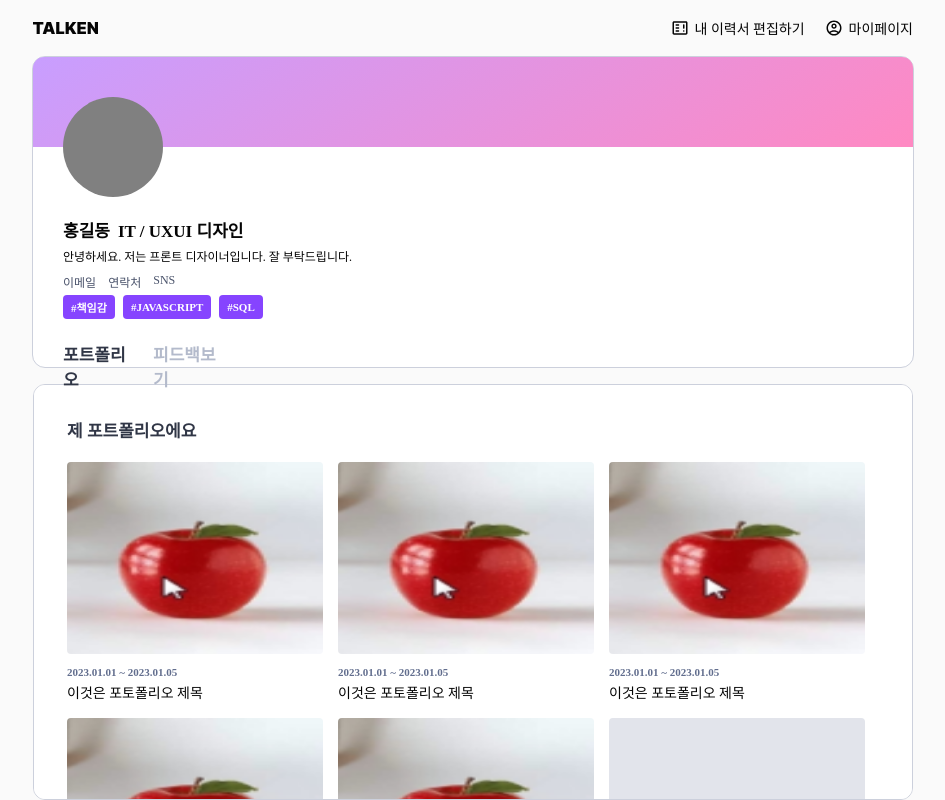
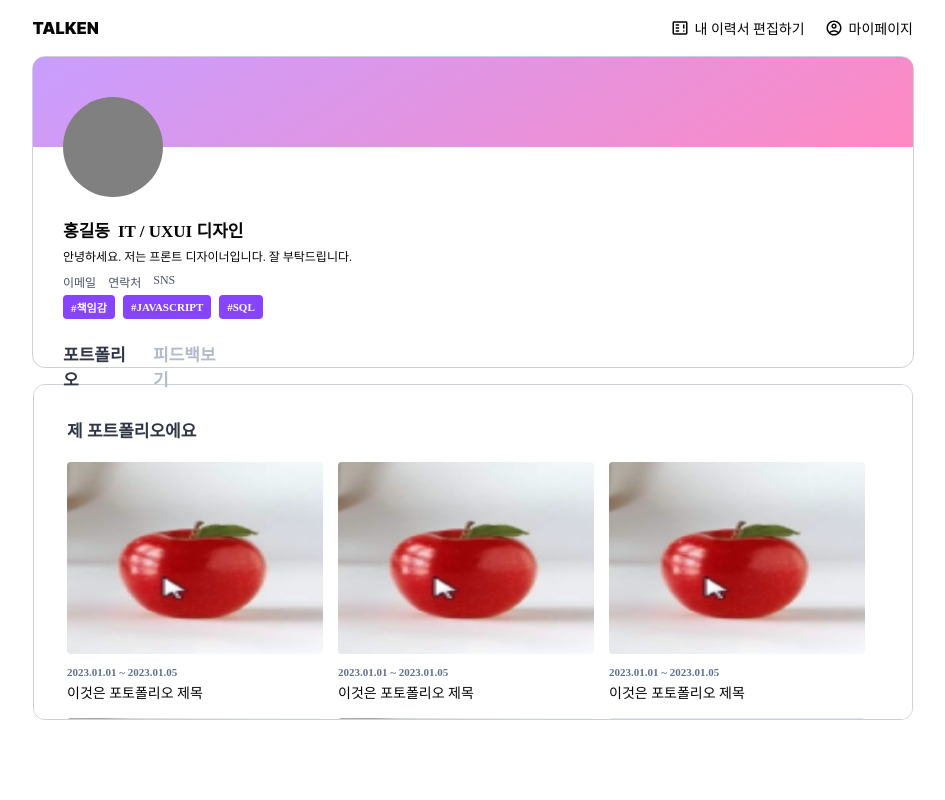
Before and after one commit to starting-front/gunyongbok, a React (Vite) app: page /myportfolio in a window 1280 px wide. Shown: the whole page, without its empty margins (167-1112 px from the left). Built offline with nearby package versions, Linux system fonts and the light colour scheme.

Commit message:
feat: 헤더 수정 및 디자인 수정

```diff
--- a/src/components/Profile/ProfileContainer.tsx
+++ b/src/components/Profile/ProfileContainer.tsx
@@ -48,7 +48,7 @@ const TabContainer = styled.div`
   gap: 16px;
   box-sizing: border-box;
   @media (max-width: 599px) {
-    padding-left: 16px;
+    left: 15px;
   }
 `;
 
--- a/src/pages/Portfolio/Portfolio.tsx
+++ b/src/pages/Portfolio/Portfolio.tsx
@@ -14,8 +14,7 @@ import PortfolioContent from "../../components/Wrapper/Portfolio/PortfolioConten
 
 const TopContainer = styled.div`
   width: 100%;
-  height: 100vh;
-  background-color: #fafafa;
+  height: 720px;
   display: flex;
   flex-direction: column;
   justify-content: center;
@@ -23,7 +22,7 @@ const TopContainer = styled.div`
   position: relative;
   @media (max-width: 599px) {
     width: 100%;
-    max-height: 100vh;
+    height: 100vh;
   }
 `;
 
```
